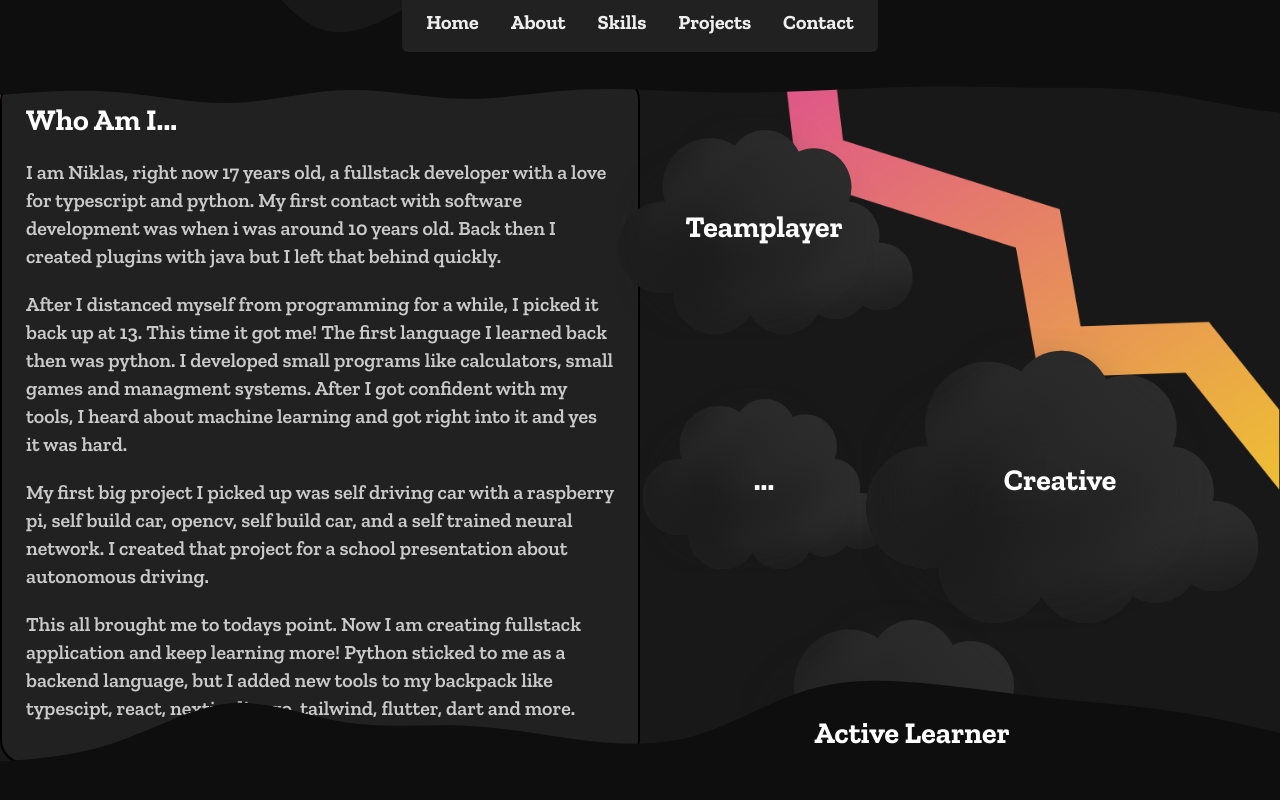
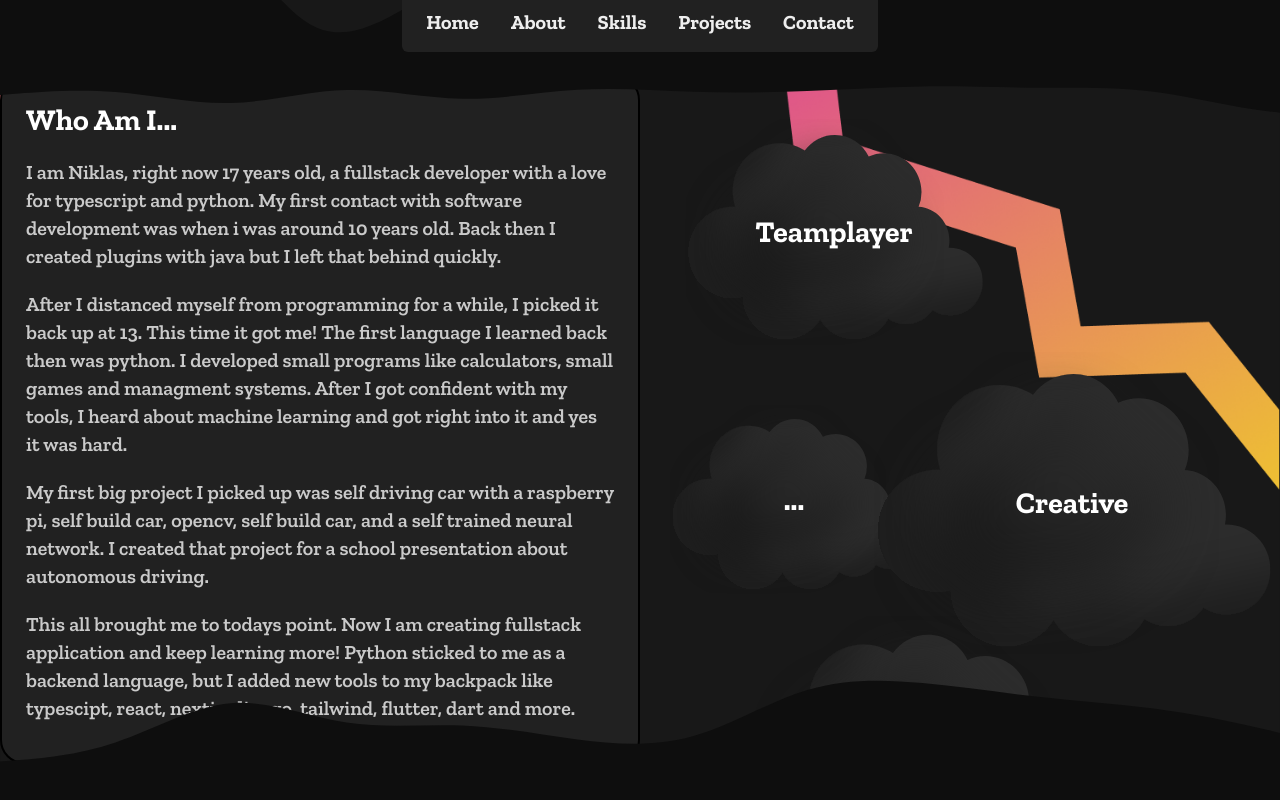
Before and after one commit to Niklas-dev/niklas-dev-portfolio, a Next.js app: page / in a window 1280 px wide. Shown: the part 732-1532 px from the top of the page. Built offline with nearby package versions, Linux system fonts and the light colour scheme.

Commit message:
added floating anim

```diff
--- a/src/app/(sections)/about/AboutSection.tsx
+++ b/src/app/(sections)/about/AboutSection.tsx
@@ -60,8 +60,8 @@ export default function AboutSection() {
           </div>
         </div>
         <div className="w-1/2 pr-24 py-8 flex flex-col gap-16">
-          <div className="flex flex-row justify-start">
-            <div className="relative ">
+          <div className="flex flex-row justify-start pl-10">
+            <div className="relative floating ">
               <SmallCloud classes="scale-[1.2]" />
               <div className="absolute top-0 h-full w-full  flex flex-row justify-center items-center">
                 <h3 className={`${zilla_bold.className} z-10 text-3xl `}>
@@ -71,7 +71,7 @@ export default function AboutSection() {
             </div>
           </div>
           <div className="flex flex-row justify-between">
-            <div className="relative ">
+            <div className="relative floating-slowest">
               <SmallCloud classes="scale-70" />
               <div className="absolute top-0 h-full w-full  flex flex-row justify-center items-center">
                 <h3 className={`${zilla_bold.className} z-10 text-3xl `}>
@@ -79,7 +79,7 @@ export default function AboutSection() {
                 </h3>
               </div>
             </div>
-            <div className="relative ">
+            <div className="relative floating-slow">
               <SmallCloud classes="scale-[1.6]" />
               <div className="absolute top-0 h-full w-full  flex flex-row justify-center items-center">
                 <h3 className={`${zilla_bold.className} z-10 text-3xl `}>
@@ -89,7 +89,7 @@ export default function AboutSection() {
             </div>
           </div>
           <div className="flex flex-row justify-center">
-            <div className="relative ">
+            <div className="relative floating-slower transition-all">
               <SmallCloud classes="scale-[1.4]" />
               <div className="absolute top-0 h-full w-full  flex flex-row justify-center items-center">
                 <h3 className={`${zilla_bold.className} z-10 text-3xl `}>
--- a/src/components/SmallCloud.tsx
+++ b/src/components/SmallCloud.tsx
@@ -3,7 +3,7 @@ import React from "react";
 export default function SmallCloud({ classes }: { classes: string }) {
   return (
     <svg
-      className={`${classes} -z-10`}
+      className={`${classes} -z-10 `}
       xmlns="http://www.w3.org/2000/svg"
       width={248}
       height={189}
--- a/src/styles/global.css
+++ b/src/styles/global.css
@@ -80,3 +80,51 @@
 ::-webkit-scrollbar-thumb:hover {
   background: rgb(34, 34, 34);
 }
+
+.floating {
+  animation-name: floating;
+  animation-duration: 2s;
+  animation-iteration-count: infinite;
+  animation-timing-function: ease-in-out;
+  margin-left: 30px;
+  margin-top: 5px;
+}
+
+.floating-slow {
+  animation-name: floating;
+  animation-duration: 2.5s;
+  animation-iteration-count: infinite;
+  animation-timing-function: ease-in-out;
+  margin-left: 30px;
+  margin-top: 5px;
+}
+
+.floating-slower {
+  animation-name: floating;
+  animation-duration: 3s;
+  animation-iteration-count: infinite;
+  animation-timing-function: ease-in-out;
+  margin-left: 30px;
+  margin-top: 5px;
+}
+
+.floating-slowest {
+  animation-name: floating;
+  animation-duration: 3.5s;
+  animation-iteration-count: infinite;
+  animation-timing-function: ease-in-out;
+  margin-left: 30px;
+  margin-top: 5px;
+}
+
+@keyframes floating {
+  0% {
+    transform: translate(0, 0px);
+  }
+  50% {
+    transform: translate(0, 15px);
+  }
+  100% {
+    transform: translate(0, -0px);
+  }
+}
```
Also changed, not shown: public/assets/new_bg_landing.png (added).
